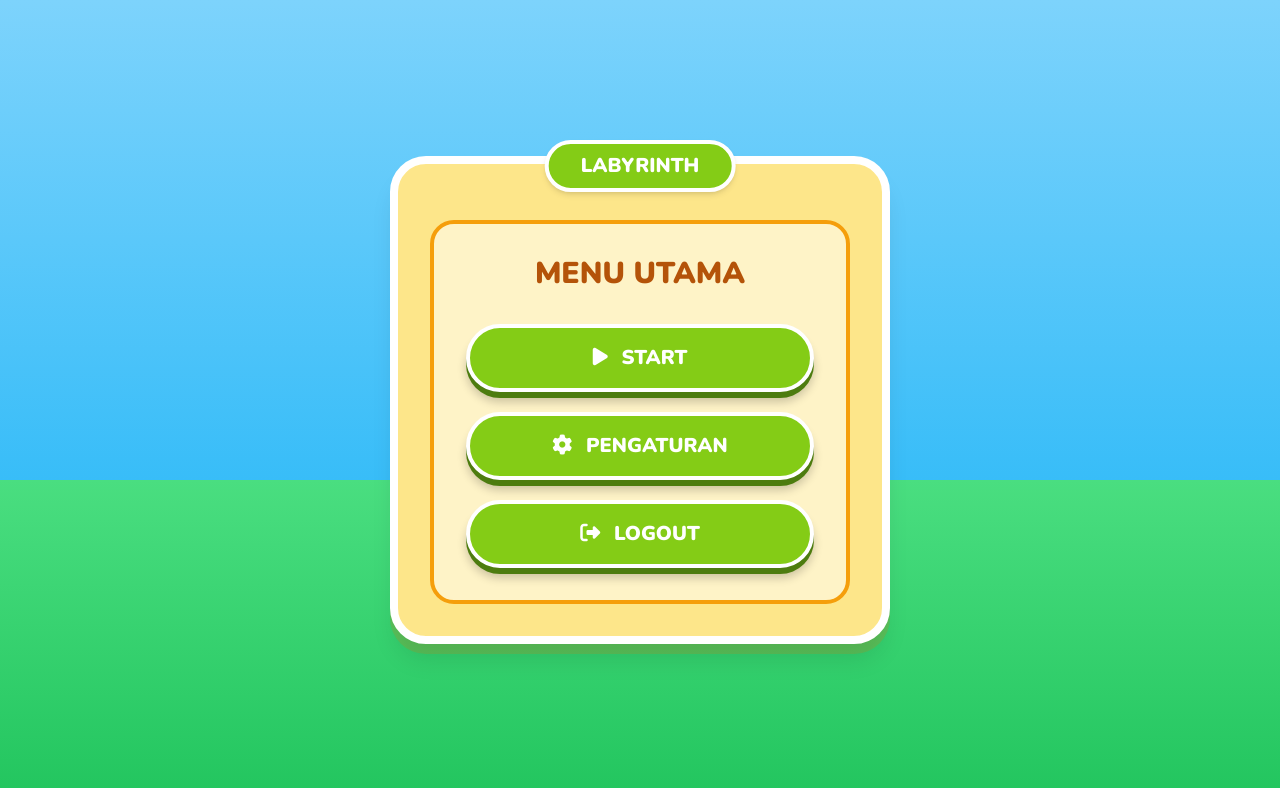
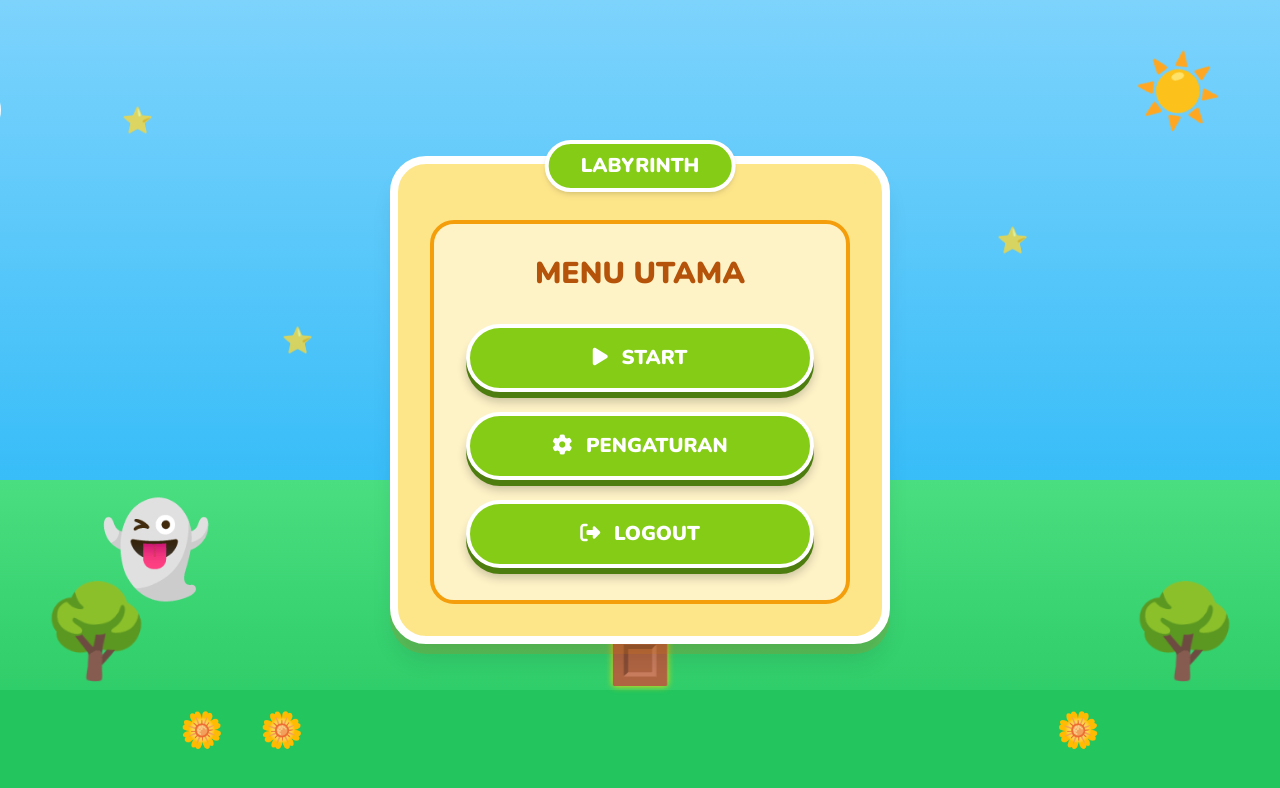
Before and after one commit to aripp996/Pemweb_Kelompok7, a plain HTML site: page index.html in a window 1280 px wide. Both pictures are taken after typing "Sample", "Sample123" into the empty fields and a click on the button "MASUK". Drawn offline with nearby package versions, Linux system fonts and the light colour scheme.

Commit message:
nambahin elemen di menu utama

```diff
--- a/index.html
+++ b/index.html
@@ -42,7 +42,7 @@
         <div class="grass-floor"></div>
 
         <!-- Panel Login -->
-        <div class="login-container">
+        <div class="login-container z-10 relative">
             <div class="title">
                 <h1>LABYRINTH</h1>
                 <p>Casual Coding Game</p>
@@ -76,7 +76,26 @@
     <!-- ADEGAN 1: MAIN MENU (Disembunyikan, muncul setelah login)                 -->
     <!-- ========================================================================= -->
     <div id="screen-menu" class="screen-container hidden z-10">
-        <div class="panel-casual w-[500px] p-8 relative">
+
+        <!-- Dekorasi Background Menu (Diduplikasi dari Login agar konsisten) -->
+        <div class="cloud cloud1"></div>
+        <div class="cloud cloud2"></div>
+        <div class="cloud cloud3"></div>
+        <div class="sun">☀️</div>
+        <div class="star star1">⭐</div>
+        <div class="star star2">⭐</div>
+        <div class="star star3">⭐</div>
+        <div class="ghost">👻</div>
+        <div class="tree tree-left">🌳</div>
+        <div class="tree tree-right">🌳</div>
+        <div class="flower flower1">🌼</div>
+        <div class="flower flower2">🌼</div>
+        <div class="flower flower3">🌼</div>
+        <div class="gate">🚪</div>
+        <div class="grass-floor"></div>
+
+        <!-- Panel Menu -->
+        <div class="panel-casual w-[500px] p-8 relative z-20">
             <div
                 class="badge-casual absolute -top-6 left-1/2 -translate-x-1/2 px-8 py-2 text-white text-xl font-black shadow-md">
                 LABYRINTH
@@ -97,7 +116,7 @@
                     </button>
                 </div>
 
-                <!-- Halaman Pengaturan (Disembunyikan secara default) -->
+                <!-- Halaman Pengaturan -->
                 <div id="settingPage" class="hidden">
                     <h1 class="text-3xl text-center font-black text-amber-700 mb-8">PENGATURAN</h1>
                     <p class="font-bold mb-4 text-amber-900">Bahasa Koding</p>
@@ -192,7 +211,7 @@
 
                 <!-- Overlay Status Permainan -->
                 <div id="statusOverlay"
-                    class="absolute inset-0 bg-slate-900/40 backdrop-blur-sm rounded-[28px] hidden flex-col items-center justify-center z-20">
+                    class="absolute inset-0 bg-slate-900/40 backdrop-blur-sm rounded-[28px] hidden flex-col items-center justify-center z-30">
                     <div
                         class="bg-white border-8 border-yellow-400 rounded-3xl p-8 flex flex-col items-center shadow-2xl transform scale-110">
                         <i id="statusIcon" class="fa-solid fa-award text-6xl text-yellow-400 mb-4 drop-shadow-md"></i>
```
